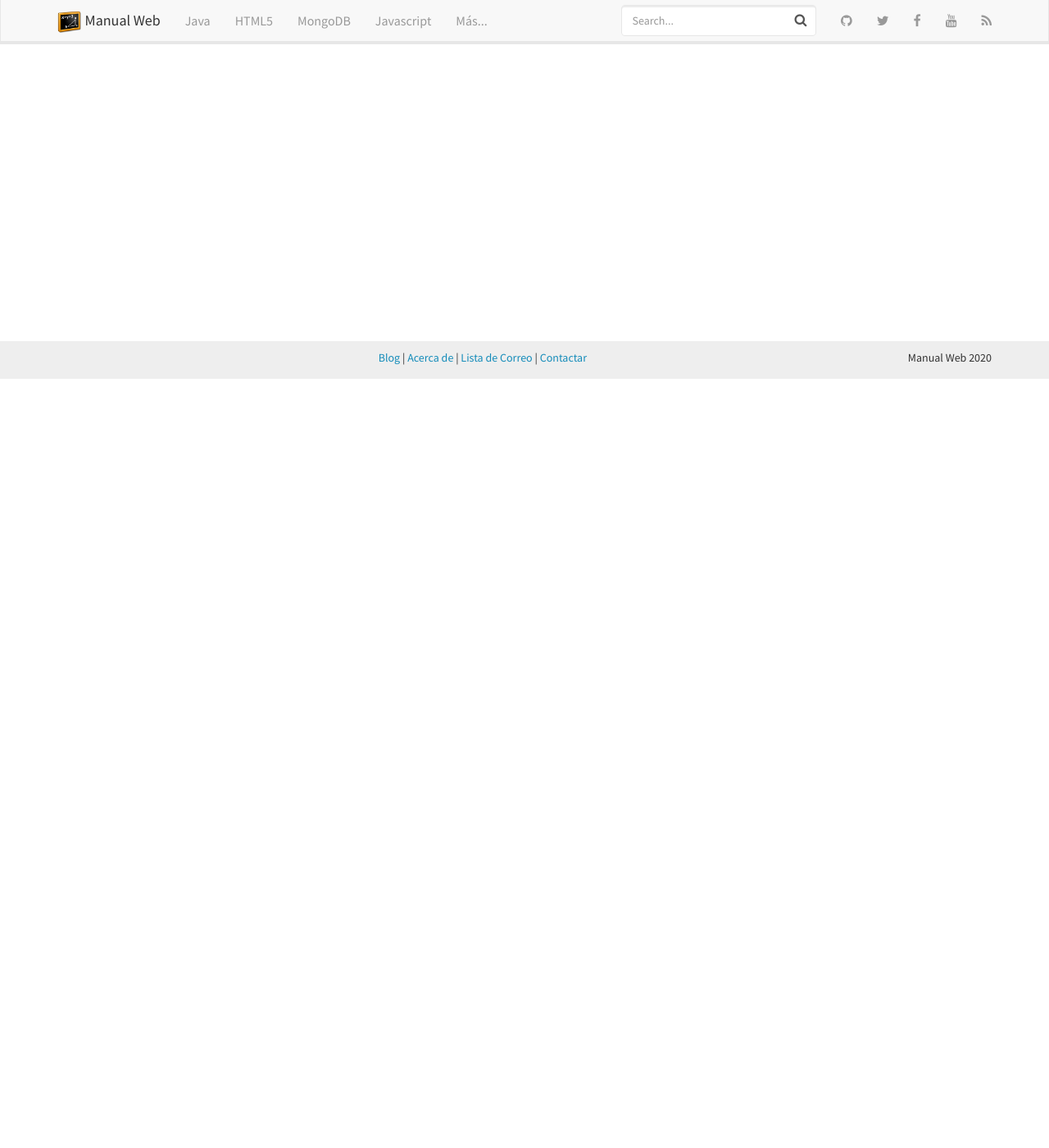
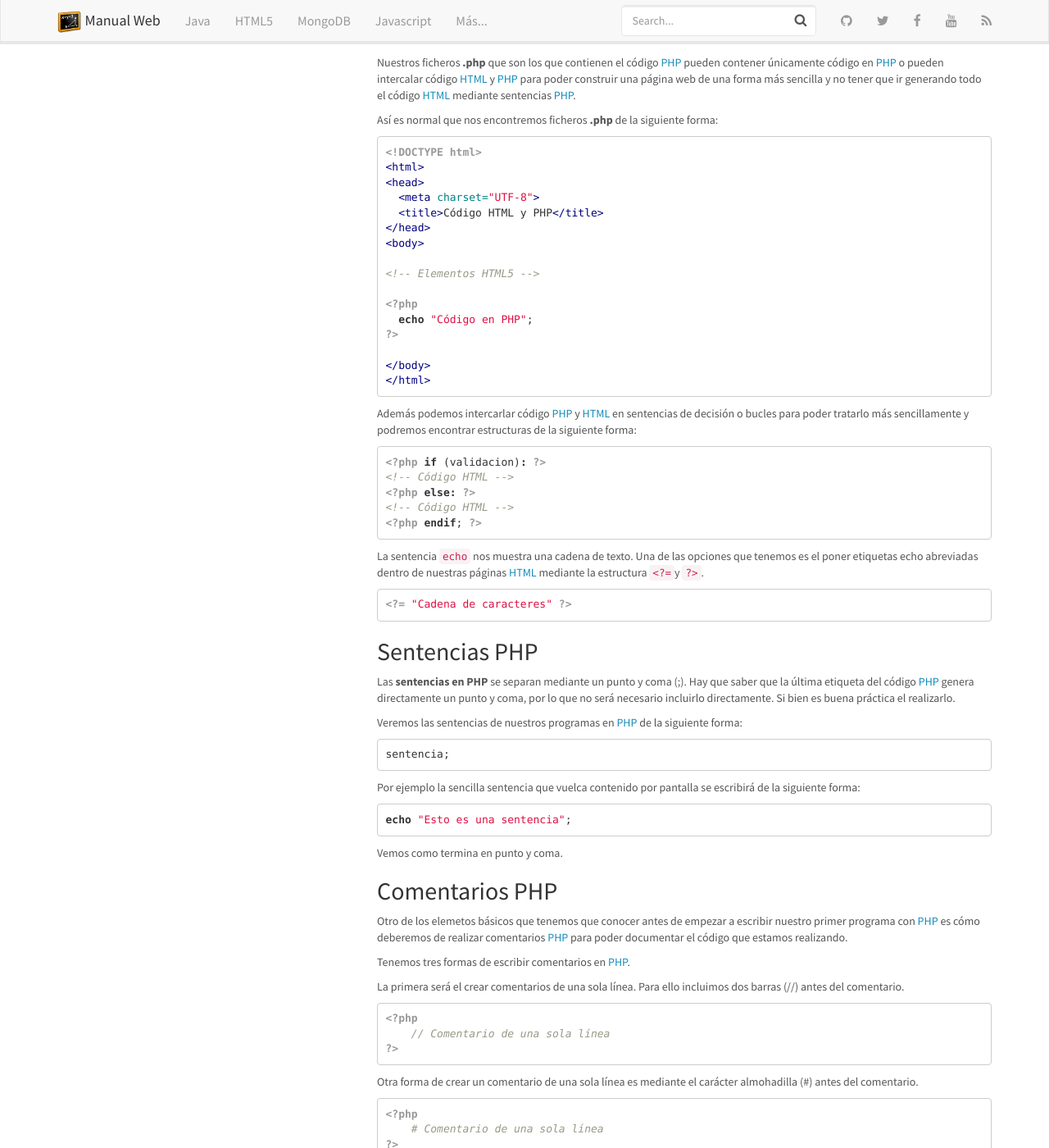
Before and after one commit to manualweb/manualweb, a Jekyll site: the page built from _php/sintaxis-php.md, in a window 1280 px wide and 1400 px high, scrolled down 938 px. Shown: the whole window at 82% size. Built offline with Jekyll 4.4.1, drawn with Linux system fonts in a browser that asks for light colours; nearby versions of some CDN libraries; comment, search, counter and statistics services are not loaded; some of the changed text lies outside the part shown.

Commit message:
Sintaxis PHP

```diff
--- a/_data/php.yml
+++ b/_data/php.yml
@@ -12,6 +12,7 @@
 
 - title: Primeros Pasos en PHP
   docs:
+  - sintaxis-php
   - mi-primera-aplicacion-en-php
 
 - title: Contenido de Apoyo
--- a/_php/sintaxis-php.md
+++ b/_php/sintaxis-php.md
@@ -3,12 +3,152 @@ title: Sintaxis PHP
 permalink: /php/sintaxis-php/
 ---
 
+Para poder desarrollar tus programas en [PHP][PHP] tienes que conocer la sintaxis [PHP][PHP] básica. En este caso aprenderemos a:
 
+* Saber cómo se delimita el código que es [PHP][PHP].
+* Como incrustar [PHP][PHP] dentro de nuestras páginas [HTML][HTML].
+* Conocer qué es una sentencia [PHP][PHP].
+* Poner comentarios dentro de nuestro código [PHP][PHP].
 
 ## Etiquetas PHP
+Todo el código [PHP][PHP] que desarrollemos debe de estar dentro de dos etiquetas. `<?php` y `?>`. De esta forma siempre veremos nuestro código [PHP][PHP] de la siguiente forma:
+
+~~~php
+<?php
+
+// código PHP
+echo "Soy un programa en PHP";
+
+?>
+~~~
+
+Aunque esta es la forma formal para definir nuestros programas en [PHP][PHP] hay que tener en cuenta que en ciertas ocasiones la etiqueta de cierre no aparece. Quedando el código de la siguiente forma:
+
+~~~php
+<?php
+
+// código PHP
+echo "Soy un programa en PHP";
+
+~~~
+
+También se puede encontrar código [PHP][PHP] de forma abreviada con las etiquetas `<?` y `?>`.
+
+~~~php
+<?
+
+// código PHP
+echo "Soy un programa en PHP";
+
+?>
+~~~
+
+Siempre y cuándo se haya habilitado la opción `--enable-short-tags` en el fichero **php.ini**.
+
+Si bien, como hemos comentado lo más normal y la recomendación es utilizar la primera opción con `<?php` y `?>`.
 
 ## PHP incrustado en HTML
+Nuestros ficheros **.php** que son los que contienen el código [PHP][PHP] pueden contener únicamente código en [PHP][PHP] o pueden intercalar código [HTML][HTML] y [PHP][PHP] para poder construir una página web de una forma más sencilla y no tener que ir generando todo el código [HTML][HTML] mediante sentencias [PHP][PHP].
+
+Así es normal que nos encontremos ficheros **.php** de la siguiente forma:
+
+~~~php
+<!DOCTYPE html>
+<html>
+<head>
+  <meta charset="UTF-8">
+  <title>Código HTML y PHP</title>
+</head>
+<body>
+
+<!-- Elementos HTML5 -->
+
+<?php
+  echo "Código en PHP";
+?>
+
+</body>
+</html>
+~~~
+
+Además podemos intercarlar código [PHP][PHP] y [HTML][HTML] en sentencias de decisión o bucles para poder tratarlo más sencillamente y podremos encontrar estructuras de la siguiente forma:
+
+~~~php
+<?php if (validacion): ?>
+<!-- Código HTML -->
+<?php else: ?>
+<!-- Código HTML -->
+<?php endif; ?>
+~~~
+
+La sentencia `echo` nos muestra una cadena de texto. Una de las opciones que tenemos es el poner etiquetas echo abreviadas dentro de nuestras páginas [HTML][HTML] mediante la estructura `<?=`y `?>`.
+
+~~~php
+<?= "Cadena de caracteres" ?>
+~~~
 
 ## Sentencias PHP
+Las **sentencias en PHP** se separan mediante un punto y coma (;). Hay que saber que la última etiqueta del código [PHP][PHP] genera directamente un punto y coma, por lo que no será necesario incluirlo directamente. Si bien es buena práctica el realizarlo.
+
+Veremos las sentencias de nuestros programas en [PHP][PHP] de la siguiente forma:
+
+~~~php
+sentencia;
+~~~
+
+Por ejemplo la sencilla sentencia que vuelca contenido por pantalla se escribirá de la siguiente forma:
+
+~~~php
+echo "Esto es una sentencia";
+~~~
+
+Vemos como termina en punto y coma.
 
 ## Comentarios PHP
+Otro de los elemetos básicos que tenemos que conocer antes de empezar a escribir nuestro primer programa con [PHP][PHP] es cómo deberemos de realizar comentarios [PHP][PHP] para poder documentar el código que estamos realizando.
+
+Tenemos tres formas de escribir comentarios en [PHP][PHP].
+
+La primera será el crear comentarios de una sola línea. Para ello incluimos dos barras (//) antes del comentario.
+
+~~~php
+<?php
+    // Comentario de una sola línea
+?>
+~~~
+
+Otra forma de crear un comentario de una sola línea es mediante el carácter almohadilla (#) antes del comentario.
+
+~~~php
+<?php
+    # Comentario de una sola línea
+?>
+~~~
+
+Los comentarios de una sola línea se suelen poner detrás de o sobre las sentencias para poder comenta su funcionalidad.
+
+~~~php
+<?php
+    // Sentencia que muestra en pantalla "Hola Mundo"
+    echo "Hola Mundo";
+
+    echo "Hola Mundo"; # Sentencia que muestra en pantalla "Hola Mundo"
+?>
+~~~
+
+La tercera forma de generar comentarios [PHP][PHP] es con comentarios de varias líneas. En este caso los separaremos mediante los carácteres (/*) y (*/). De esta forma podemos tener un comentario de bloque de la siguiente forma:
+
+~~~php
+<?php
+    /*
+    Soy un comentario
+    que ocupa
+    varias líneas
+    */
+?>
+
+Los comentarios de varias líneas suelen explicar grandes bloques de códigos o descripciones de programas.
+~~~
+
+[PHP]: {{site.url}}/php/
+[HTML]: {{site.url}}/html/
```
Also changed, not shown: _php/ejemplos-php.md (+1 -0 lines).
